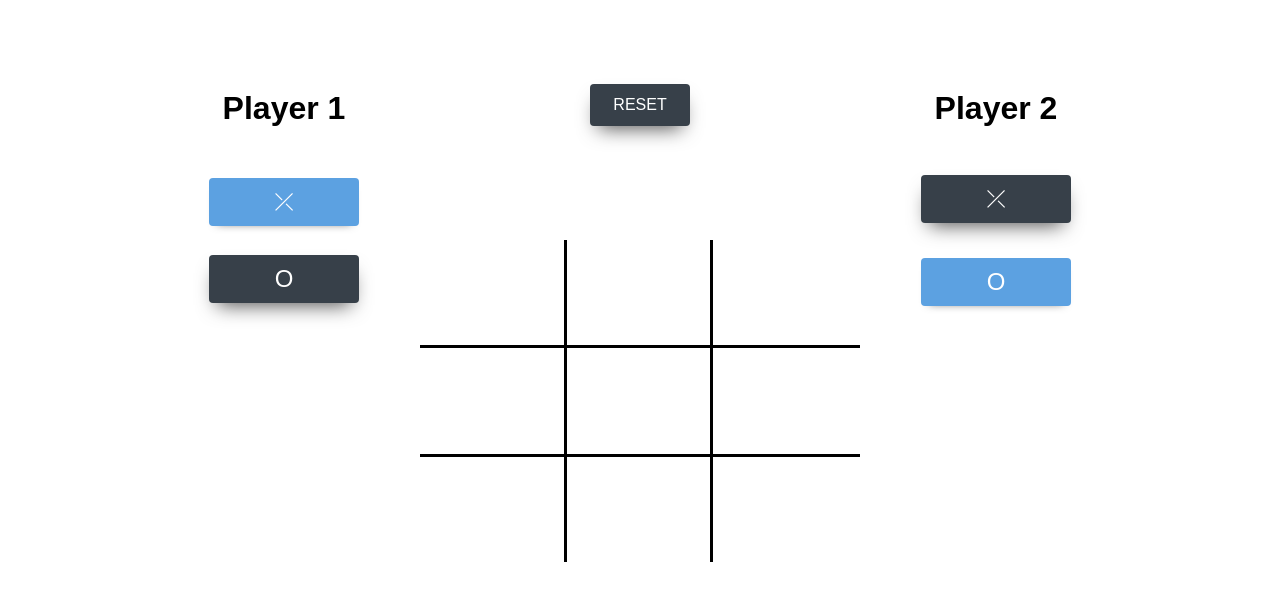
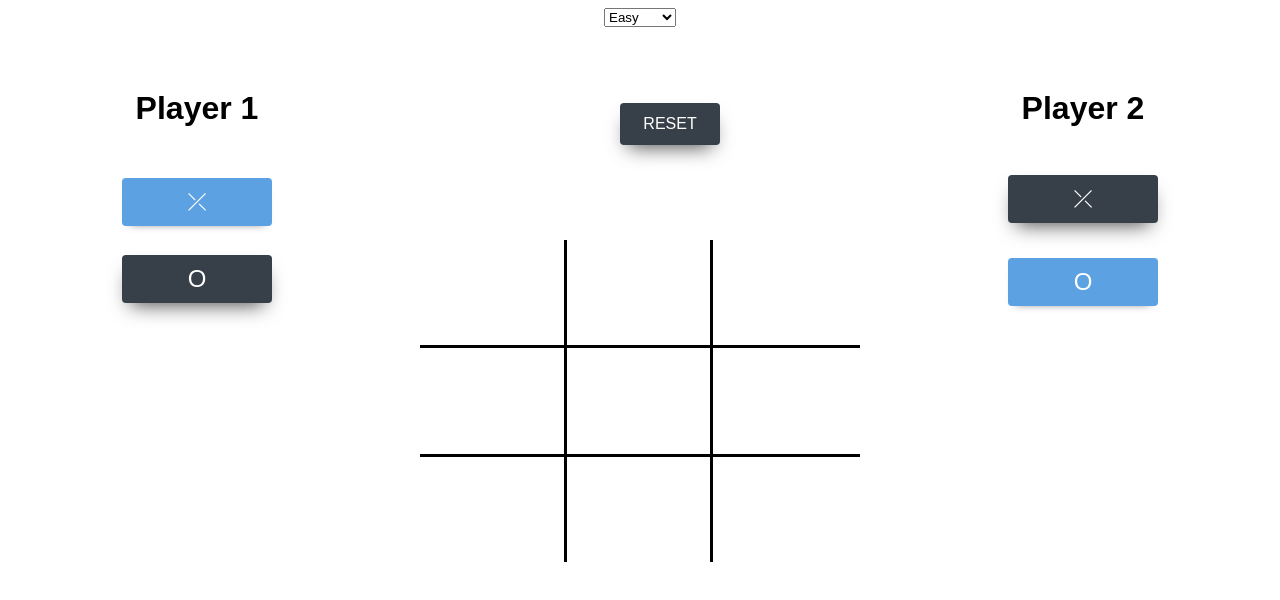
Before and after one commit to Dayo-Akinsola/Tic-Tac-Toe, a plain HTML site: page index.html in a window 1280 px wide. Drawn offline with Linux system fonts and the light colour scheme.

Commit message:
Added a select tage

```diff
--- a/index.html
+++ b/index.html
@@ -14,8 +14,18 @@
                     <button class="XO-button">&#79</button>
                 </div>
             </div>
-            <div class="reset">
-                <button class="reset-button">RESET</button>
+            <div class="flex-container">
+                <div class="opponent-mode">
+                    <select class="options" id="option-select">
+                        <option value="easy">Easy</option>
+                        <option value="medium">Medium</option>
+                        <option value="extreme">Extreme</option>
+                        <option value="friend">Friend</option>
+                    </select>
+                </div>
+                <div class="reset">
+                    <button class="reset-button">RESET</button>
+                </div>
             </div>
             <div class="board-container">
                 <div class="game-square top left" id="top-left"></div>
```
